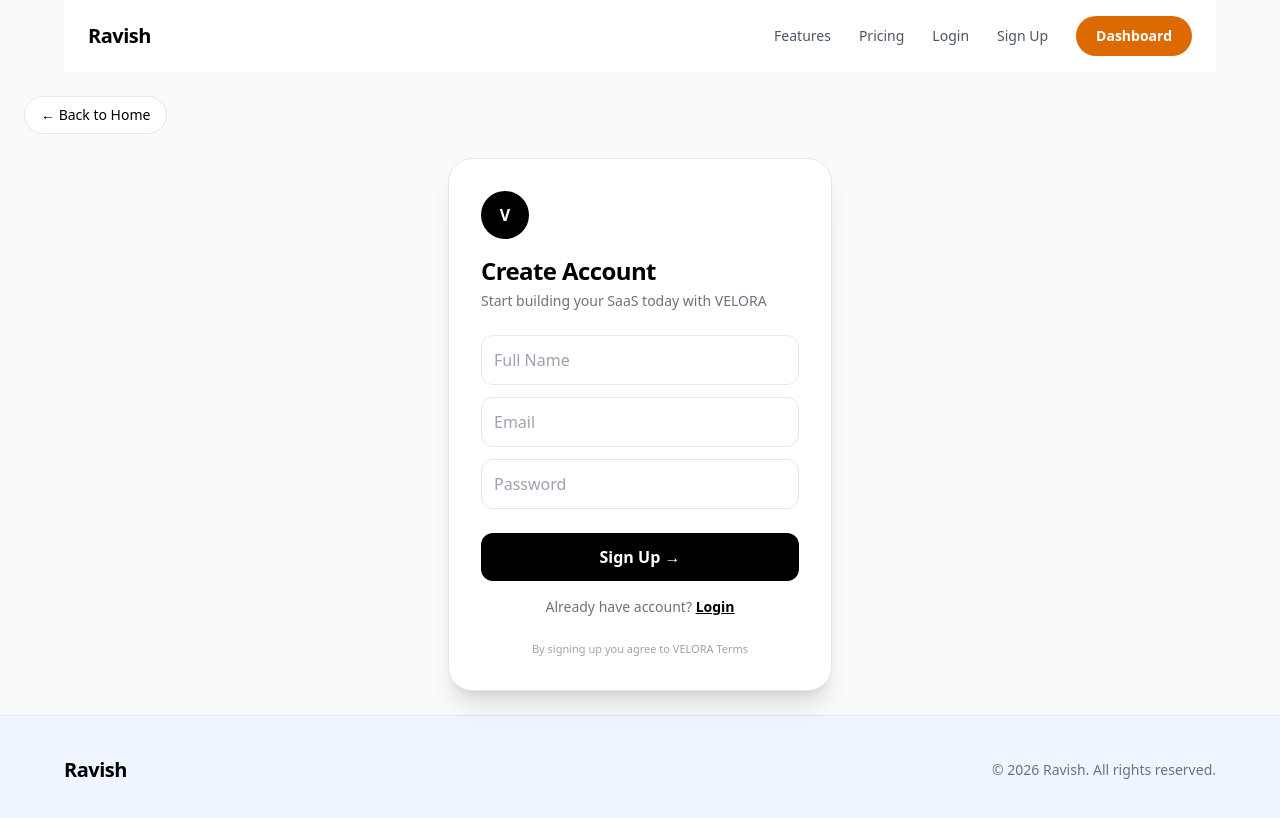
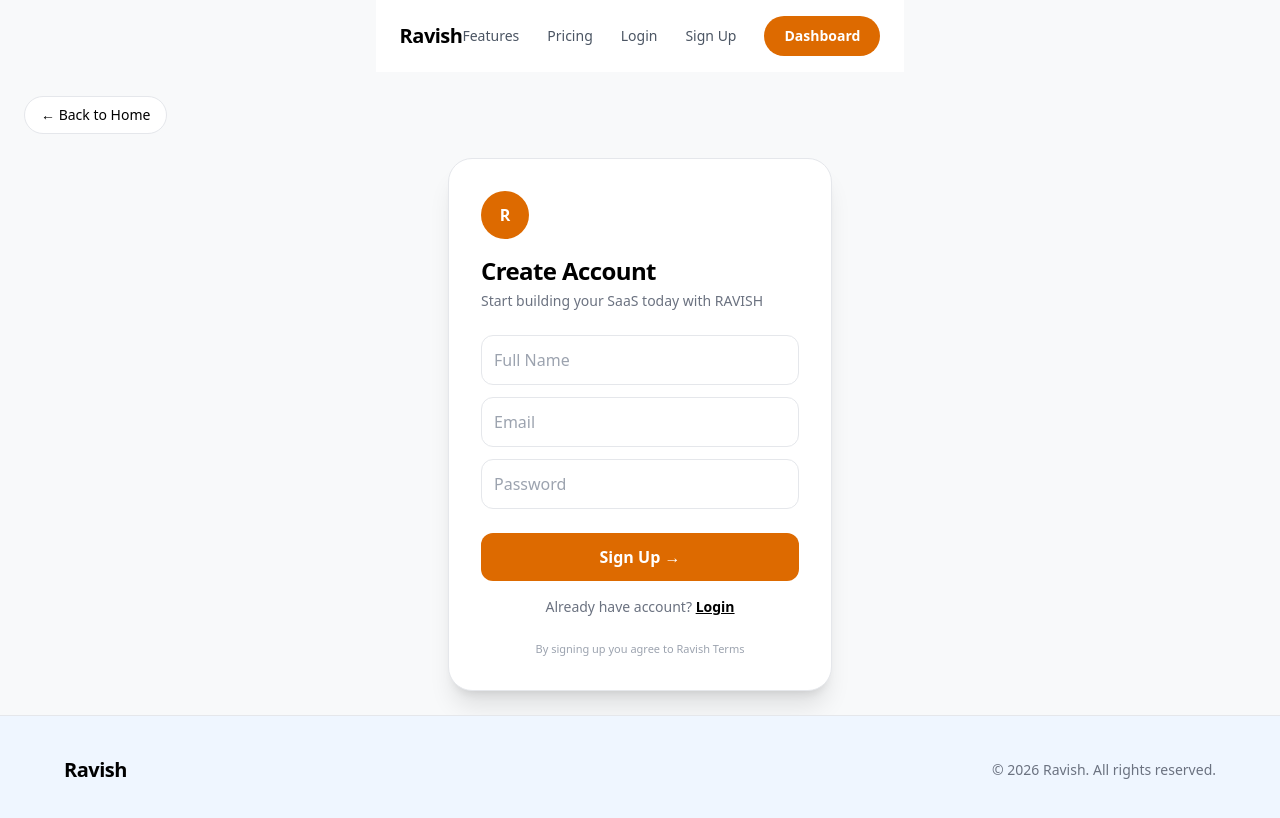
Before and after one commit to Ravs10/saas-starter-kit, a Next.js app: page /signup in a window 1280 px wide. Shown: the top 818 px of the page. Built offline with nearby package versions, Linux system fonts and the light colour scheme.

Commit message:
Update signup page to use site configuration

```diff
--- a/app/signup/page.tsx
+++ b/app/signup/page.tsx
@@ -1,28 +1,37 @@
 "use client"
+import { SITE_CONFIG } from "@/app/config"
 import Navbar from "../components/Navbar"
 import Footer from "../components/Footer"
 
 export default function Signup() {
   return (
-    <div className="min-h-screen bg-gray-50">
+    // Yaha se bg-gray-50 hata diya - ab layout.tsx se body color ayega
+    <div className="min-h-screen flex flex-col">
       <Navbar/>
-      <div className="p-6">
-        <a href="/" className="inline-block mb-6 text-sm border px-4 py-2 rounded-full bg-white hover:bg-black hover:text-white transition-all">← Back to Home</a>
+      <div className="p-6 flex-1">
+        <a href="/" className="inline-block mb-6 text-sm border px-4 py-2 rounded-full bg-white hover:bg-black hover:text-white transition-all">
+          ← Back to Home
+        </a>
 
         <div className="flex items-center justify-center">
           <div className="bg-white p-8 rounded-[24px] shadow-xl w-full max-w-sm hover:shadow-2xl transition-all duration-500 border">
-            <div className="w-12 h-12 bg-black rounded-full flex items-center justify-center text-white font-black mb-4">V</div>
+            {/* Ab config se logo/name */}
+            <div className="w-12 h-12 rounded-full flex items-center justify-center text-white font-black mb-4" style={{ backgroundColor: SITE_CONFIG.theme.primary }}>
+              {SITE_CONFIG.name.charAt(0)}
+            </div>
             <h1 className="text-2xl font-black tracking-tight">Create Account</h1>
-            <p className="text-gray-500 text-sm mt-1">Start building your SaaS today with VELORA</p>
+            <p className="text-gray-500 text-sm mt-1">Start building your SaaS today with {SITE_CONFIG.name.toUpperCase()}</p>
 
             <input className="w-full mt-6 border p-3 rounded-xl focus:ring-2 focus:ring-orange-400 outline-none transition" placeholder="Full Name" />
             <input className="w-full mt-3 border p-3 rounded-xl focus:ring-2 focus:ring-orange-400 outline-none transition" placeholder="Email" />
             <input className="w-full mt-3 border p-3 rounded-xl focus:ring-2 focus:ring-orange-400 outline-none transition" placeholder="Password" type="password" />
 
-            <button className="w-full mt-6 bg-black text-white py-3 rounded-xl hover:bg-orange-500 hover:scale-[1.02] hover:shadow-lg transition-all duration-300 font-bold">Sign Up →</button>
+            <button className="w-full mt-6 text-white py-3 rounded-xl hover:scale-[1.02] hover:shadow-lg transition-all duration-300 font-bold" style={{ backgroundColor: SITE_CONFIG.theme.primary }}>
+              Sign Up →
+            </button>
             <p className="text-center text-sm mt-4 text-gray-500">Already have account? <a href="/login" className="underline font-bold text-black hover:text-orange-500">Login</a></p>
 
-            <p className="text-[11px] text-center text-gray-400 mt-6">By signing up you agree to VELORA Terms</p>
+            <p className="text-[11px] text-center text-gray-400 mt-6">By signing up you agree to {SITE_CONFIG.name} Terms</p>
           </div>
         </div>
       </div>
```
